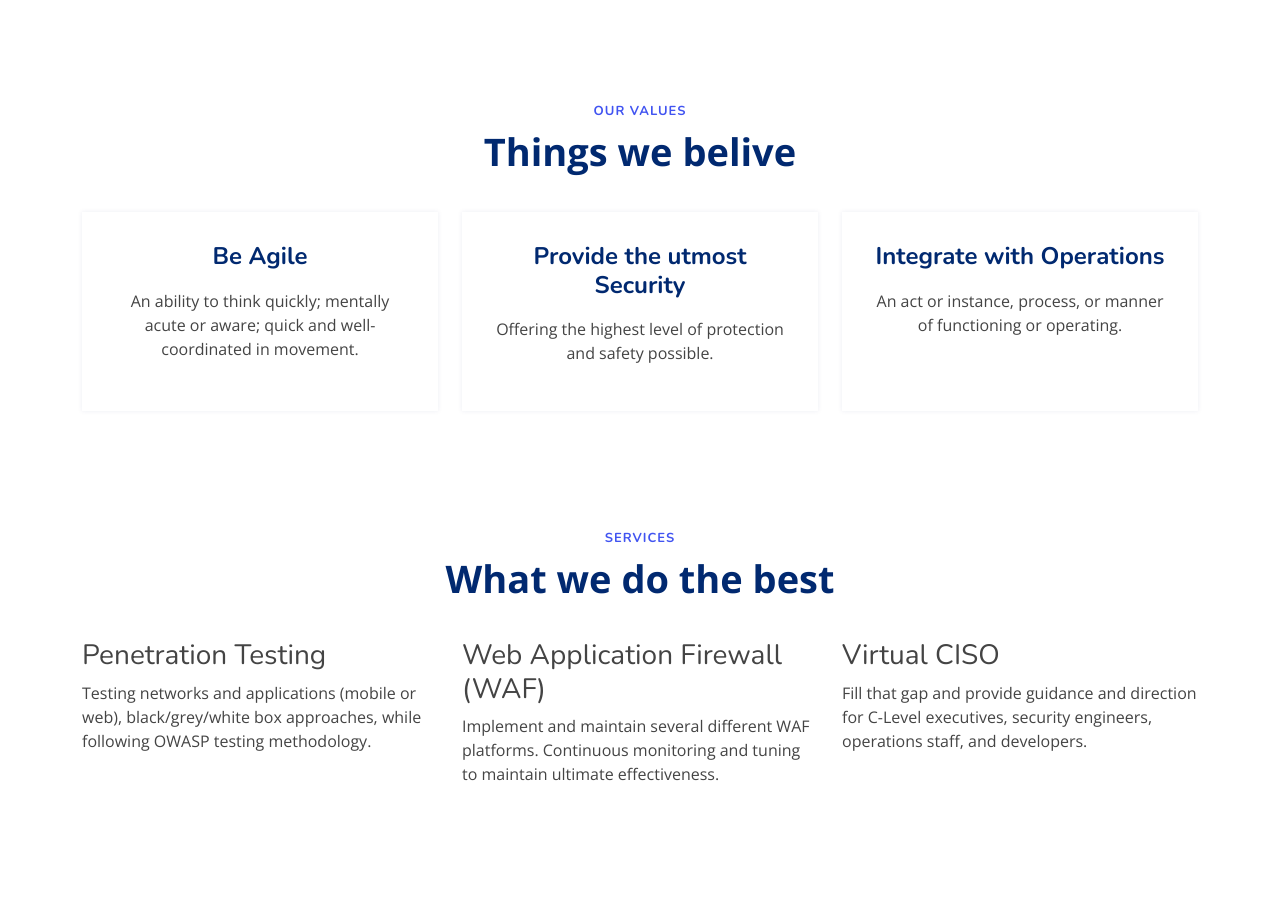
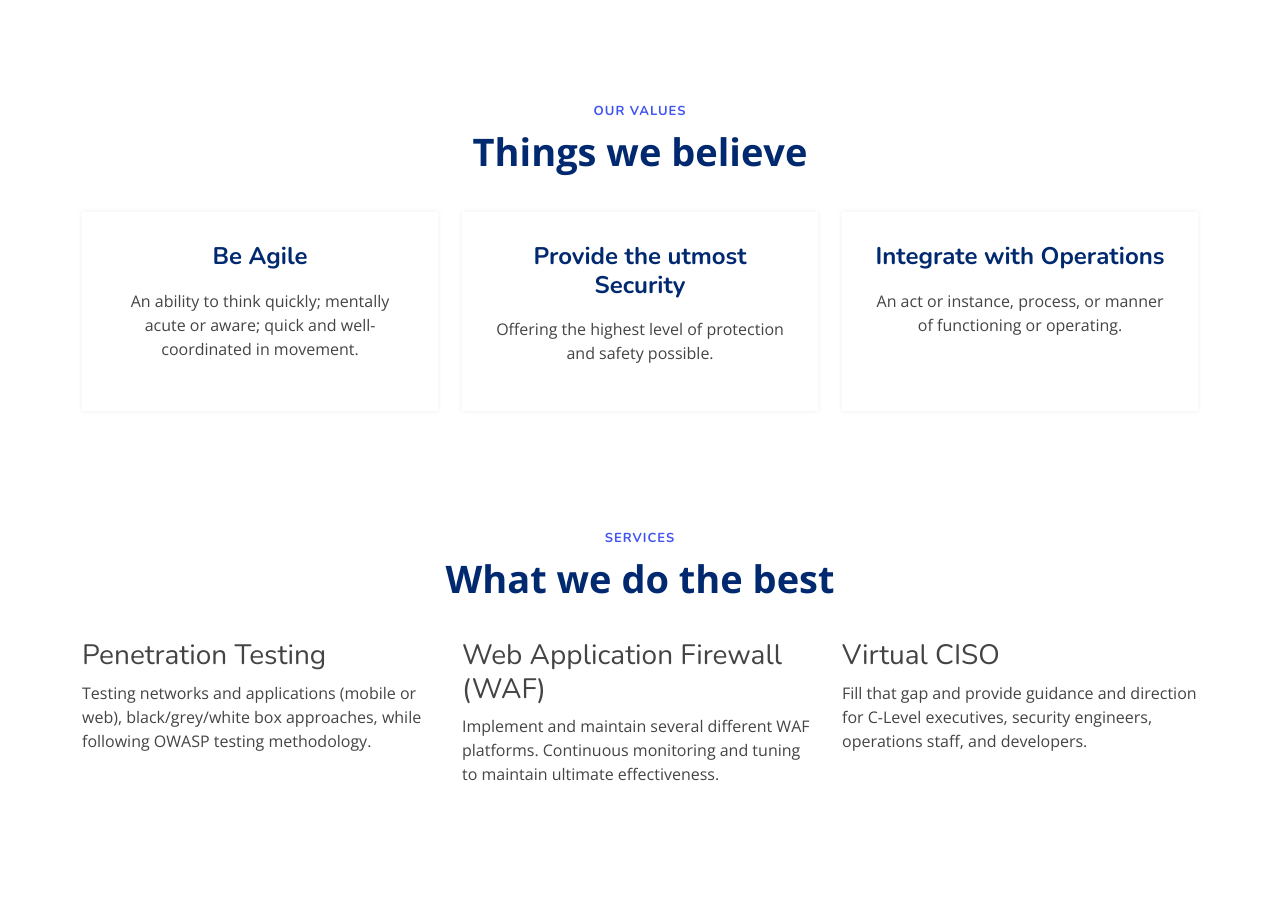
Before and after one commit to jbagdon/agilesecops, a plain HTML site: page index.html in a window 1280 px wide. Shown: the part 1280-2199 px from the top of the page. Drawn offline with nearby package versions, Linux system fonts and the light colour scheme; files whose address does not match are found by name.

Commit message:
spelling

```diff
--- a/index.html
+++ b/index.html
@@ -109,7 +109,7 @@
 
         <header class="section-header">
           <h2>Our Values</h2>
-          <p>Things we belive</p>
+          <p>Things we believe</p>
         </header>
 
         <div class="row">
```
